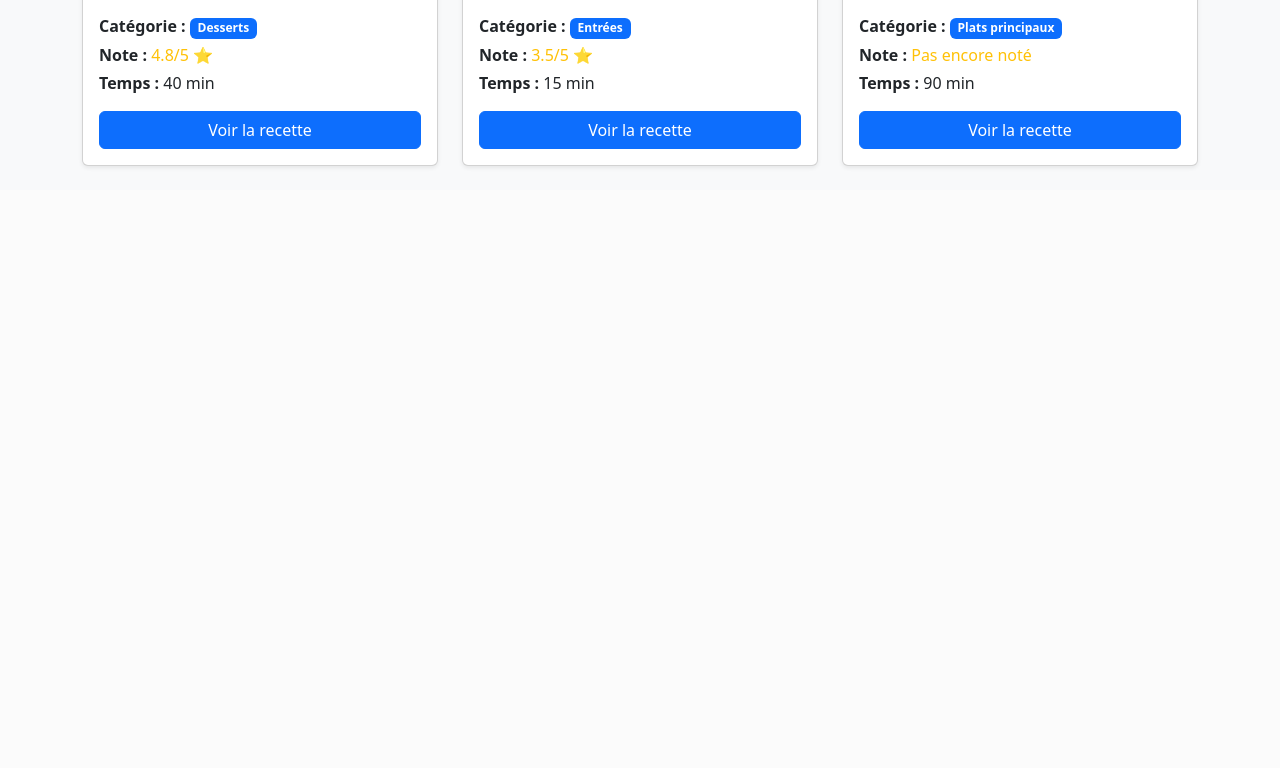
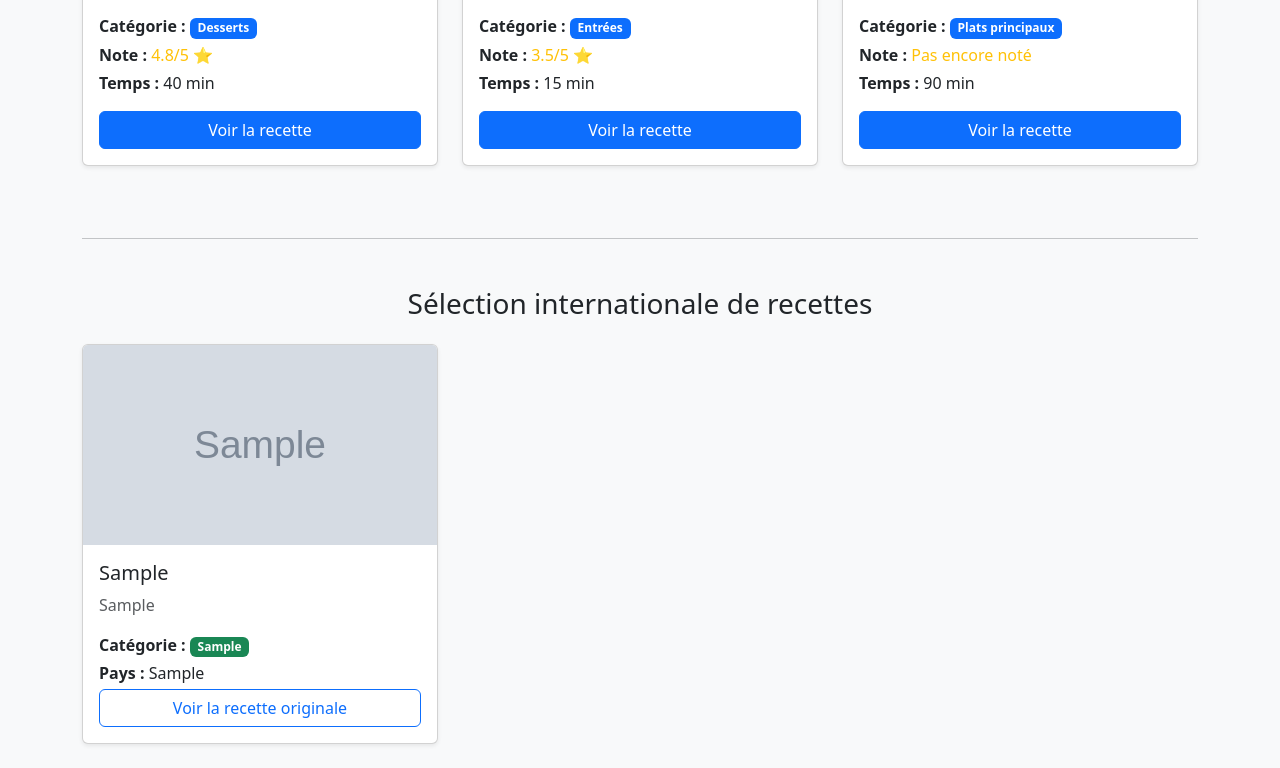
Before and after one commit to Soxhnf/recipes_app, a Django app: page / in a window 1280 px wide. Shown: the part 625-1393 px from the top of the page. Before the commit the page ends 793 px from the top, so only its background shows below. Run offline with Django 5.2, Linux system fonts and the light colour scheme; data comes from the database, SQL or seed files in the repository; both versions use the stored data as it was after the commit; grey boxes marked "Sample" are stand-in pictures; a database or web service that is not in the repository returns one stand-in record (values such as "Sample title"); data that the repository does not hold is empty; parts of the project's set-up code (start-up, migrations or seed data) failed here and were passed over.

Commit message:
added the api to the home page

```diff
--- a/recettes/views.py
+++ b/recettes/views.py
@@ -1,3 +1,4 @@
+import requests
 from django.shortcuts import render, get_object_or_404, redirect
 from .models import Recipe, Category, Ingredient, Review
 
@@ -24,6 +25,28 @@ def home(request):
     if min_rating:
         recipes = recipes.filter(rating__gte=float(min_rating))
 
+    # --- Charger les données de l’API ---
+    api_recipes = []
+    try:
+        response = requests.get("https://www.themealdb.com/api/json/v1/1/search.php?s=")
+        data = response.json()
+        api_recipes = data.get("meals", [])
+    except Exception as e:
+        print("Erreur API:", e)
+        api_recipes = []
+
+    # --- Appliquer les filtres aussi sur les recettes API ---
+    if api_recipes:
+        if category_name:
+            api_recipes = [r for r in api_recipes if r.get('strCategory') == category_name]
+        if ingredient_name:
+            api_recipes = [
+                r for r in api_recipes
+                if ingredient_name.lower() in (
+                    f"{r.get('strIngredient1', '')} {r.get('strIngredient2', '')} {r.get('strIngredient3', '')}"
+                ).lower()
+            ]
+
     categories = Category.objects.all()
     ingredients = Ingredient.objects.all()
 
@@ -34,6 +57,7 @@ def home(request):
         'selected_category': category_name,
         'selected_ingredient': ingredient_name,
         'selected_rating': min_rating or '',
+        'api_recipes': api_recipes,
     }
     return render(request, 'home.html', context)
 
--- a/templates/home.html
+++ b/templates/home.html
@@ -104,4 +104,36 @@
         </div>
     {% endfor %}
 </div>
+
+<!-- 🌍 Recettes du monde (TheMealDB) -->
+{% if api_recipes %}
+    <hr class="my-5">
+    <h3 class="mb-4 text-center">Sélection internationale de recettes</h3>
+
+    <div class="row">
+        {% for recipe in api_recipes %}
+            <div class="col-md-4 mb-4">
+                <div class="card shadow-sm h-100">
+                    <img src="{{ recipe.strMealThumb }}" class="card-img-top" alt="{{ recipe.strMeal }}" style="height: 200px; object-fit: cover;">
+
+                    <div class="card-body d-flex flex-column">
+                        <h5 class="card-title">{{ recipe.strMeal }}</h5>
+                        <p class="card-text text-muted flex-grow-1">{{ recipe.strInstructions|truncatewords:20 }}</p>
+
+                        <div class="mt-auto">
+                            <p class="mb-1">
+                                <strong>Catégorie :</strong>
+                                <span class="badge bg-success">{{ recipe.strCategory }}</span>
+                            </p>
+                            <p class="mb-1"><strong>Pays :</strong> {{ recipe.strArea }}</p>
+                            <a href="{{ recipe.strSource|default:recipe.strYoutube }}" target="_blank" class="btn btn-outline-primary w-100">
+                                Voir la recette originale
+                            </a>
+                        </div>
+                    </div>
+                </div>
+            </div>
+        {% endfor %}
+    </div>
+{% endif %}
 {% endblock %}
```
Also changed, not shown: db.sqlite3.
